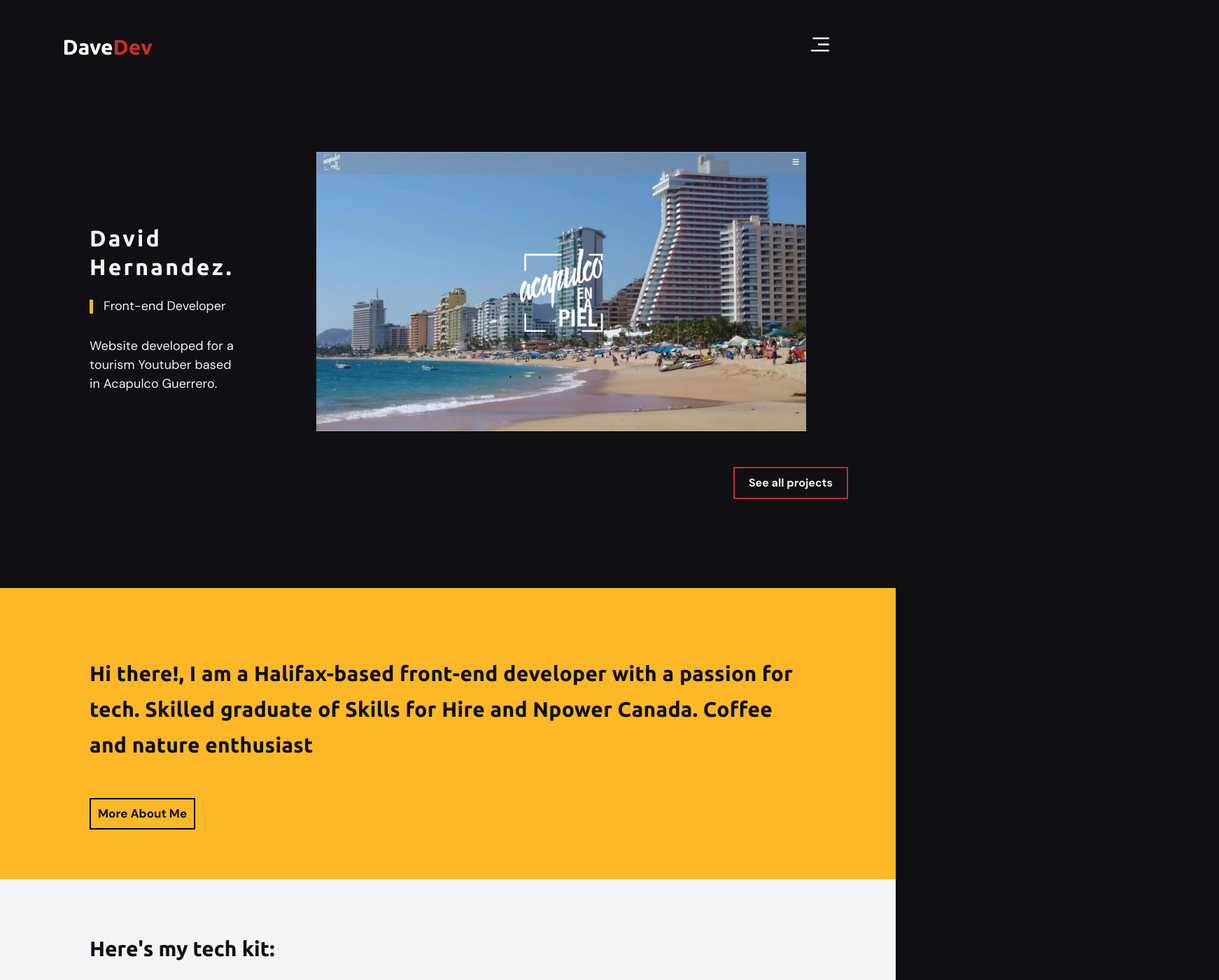
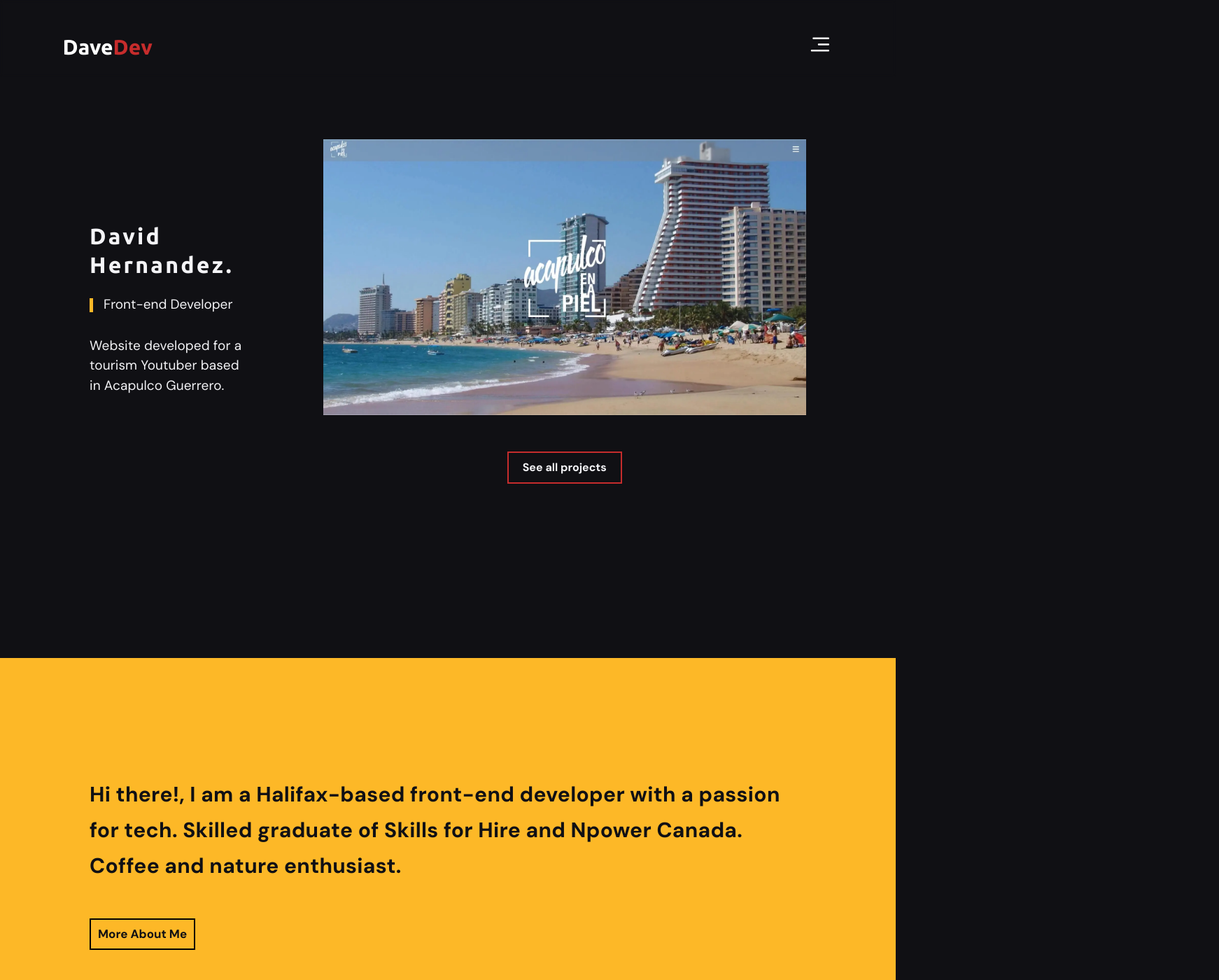
Before and after one commit to davehernandez92/davedev-portfolio-NextJs, a Next.js app: page / in a window 1280 px wide. Shown: the top 1400 px of the page at 70% size, 1742 px wide, since content can reach past the window. Built offline with nearby package versions, Linux system fonts and the light colour scheme.

Commit message:
small fixes hero skills and index

```diff
--- a/package.json
+++ b/package.json
@@ -12,6 +12,7 @@
     "@fortawesome/fontawesome-svg-core": "^6.4.0",
     "@fortawesome/free-solid-svg-icons": "^6.4.0",
     "@fortawesome/react-fontawesome": "^0.2.0",
+    "axios": "^1.5.1",
     "eslint": "8.39.0",
     "eslint-config-next": "13.3.4",
     "framer-motion": "^10.12.5",
--- a/src/pages/api/sendEmail.js
+++ b/src/pages/api/sendEmail.js
@@ -1,8 +1,9 @@
 
 import nodemailer from 'nodemailer';
 
+
 export default async function handler(req, res) {
-  const { recipientEmail, subject, text } = req.body;
+  const { recipientEmail, customer, text } = req.body;
 
   const transporter = nodemailer.createTransport({
     service: 'gmail',
@@ -11,15 +12,21 @@ export default async function handler(req, res) {
   secure: true,
   auth: {
 
-    user: "REPLACE-WITH-YOUR-ALIAS@YOURDOMAIN.COM",
-    pass: "REPLACE-WITH-YOUR-GENERATED-PASSWORD",
+    user: process.env.USER,
+    pass: process.env.PASSWORD,
+  },
+  tls: {
+    rejectUnauthorized: false,
   },
   });
 
-  let mailOptions = {
-    from: 'your-email@gmail.com', // Sender address
-    to: recipientEmail, // List of recipients
-    subject: subject, // Subject line
+  const mailOptions = {
+    from: {
+        name: 'davedev',
+        address: process.env.USER
+    },
+    to: 'davedev.ca@gmail.com',
+    subject: 'new email from Davedev.ca', // Subject line
     text: text, // Plain text body
   };
 
--- a/src/pages/components/hero.js
+++ b/src/pages/components/hero.js
@@ -1,78 +1,70 @@
-import {useState, useEffect} from 'react'
-import Image from 'next/image'
-import Link from 'next/link'
-import { motion } from 'framer-motion'
-import image1 from '../../../public/images/acapulcoEnlaPiel.webp'
-import styles from "../../styles/hero.module.css"
-
+import { useState, useEffect } from "react";
+import Image from "next/image";
+import Link from "next/link";
+import { motion } from "framer-motion";
+import image1 from "../../../public/images/acapulcoEnlaPiel.webp";
+import styles from "../../styles/hero.module.css";
 
 export default function Hero() {
-    const [startAnimation, setStartAnimation] = useState(false)
-
-
+  const [startAnimation, setStartAnimation] = useState(false);
 
   useEffect(() => {
     setStartAnimation(true);
   }, []);
   const variants = {
-        first:{
-            opacity:0,
+    first: {
+      opacity: 0,
       y: 20,
-
     },
-        second:{
-            opacity:0,
+    second: {
+      opacity: 0,
       x: -20,
-            y:0,
-
+      y: 0,
     },
-        third:{
-            opacity:0,
+    third: {
+      opacity: 0,
       y: 30,
-
     },
-        fourth:{
-            opacity:0,
-
-
+    fourth: {
+      opacity: 0,
     },
-        aligned:{
-            opacity:1,
+    aligned: {
+      opacity: 1,
       y: 0,
-            x:0,
+      x: 0,
       transition: {
-                duration: .9,
-                delay:0.4
+        duration: 0.9,
+        delay: 0.4,
       },
     },
-        aligned2:{
-            opacity:1,
+    aligned2: {
+      opacity: 1,
       y: 0,
-            x:0,
+      x: 0,
       transition: {
-                duration: .9,
-                delay:0.45
+        duration: 0.9,
+        delay: 0.45,
       },
     },
-        aligned3:{
-            opacity:1,
+    aligned3: {
+      opacity: 1,
       y: 0,
-            x:0,
+      x: 0,
       transition: {
-                duration: .9,
-                delay:0.5
+        duration: 0.9,
+        delay: 0.5,
       },
     },
-        aligned4:{
-            opacity:1,
+    aligned4: {
+      opacity: 1,
       y: 0,
-            x:0,
+      x: 0,
       transition: {
-                duration: .7,
-                delay:0.2
+        duration: 0.7,
+        delay: 0.2,
       },
     },
-    }
+  };
 
   return (
     <div className={` ${styles.hero}`}>
@@ -111,22 +103,23 @@ export default function Hero() {
         animate={startAnimation ? "aligned4" : "fourth"}
       >
         <aside className={styles.project__wrapper}>
-          <Link href='/projects'>
+          <Link href="/work/acapulcoenlapiel">
             <Image
               className={styles.projectImage}
               src={image1}
               alt="Acapulco en la piel project"
             />
-            <motion.div className={styles.viewProject}
-            whileHover={{opacity:1} }
+            <motion.div
+              className={styles.viewProject}
+              whileHover={{ opacity: 1 }}
             >
               <p>View this project </p>
             </motion.div>
           </Link>
+        </aside>
         <button className={styles.button}>
           <Link href="/projects">See all projects</Link>
         </button>
-        </aside>
       </motion.div>
     </div>
   );
--- a/src/pages/components/skills.js
+++ b/src/pages/components/skills.js
@@ -27,7 +27,7 @@ export default function Skills() {
             variants={listItemVariants}
             initial="initial"
             animate={inView ? 'animate' : 'initial'}
-            transition={{ delay: 0, duration: .5 }}
+            transition={{ delay: 0, duration: .45 }}
           >
             <IoLogoJavascript className="skillsIcon" />
           </motion.li>
@@ -35,7 +35,7 @@ export default function Skills() {
             variants={listItemVariants}
             initial="initial"
             animate={inView ? 'animate' : 'initial'}
-            transition={{ delay: 0.2, duration: .5  }}
+            transition={{ delay: 0.1, duration: .45  }}
           >
             <IoLogoCss3 className="skillsIcon" />
           </motion.li>
@@ -43,7 +43,7 @@ export default function Skills() {
             variants={listItemVariants}
             initial="initial"
             animate={inView ? 'animate' : 'initial'}
-            transition={{ delay: 0.35, duration: .5  }}
+            transition={{ delay: 0.2, duration: .45  }}
           >
             <SiTailwindcss className="skillsIcon" />
           </motion.li>
@@ -51,7 +51,7 @@ export default function Skills() {
             variants={listItemVariants}
             initial="initial"
             animate={inView ? 'animate' : 'initial'}
-            transition={{ delay: 0.5, duration: .5  }}
+            transition={{ delay: 0.25, duration: .45  }}
           >
             <FaReact className="skillsIcon" />
           </motion.li>
@@ -59,7 +59,7 @@ export default function Skills() {
             variants={listItemVariants}
             initial="initial"
             animate={inView ? 'animate' : 'initial'}
-            transition={{ delay: 0.65, duration: .5  }}
+            transition={{ delay: 0.3, duration: .45  }}
           >
             <SiNextdotjs className="skillsIcon" />
           </motion.li>
@@ -67,7 +67,7 @@ export default function Skills() {
             variants={listItemVariants}
             initial="initial"
             animate={inView ? 'animate' : 'initial'}
-            transition={{ delay: 0.8, duration: .5  }}
+            transition={{ delay: 0.35, duration: .45  }}
           >
             <SiRemix className="skillsIcon" />
           </motion.li>
@@ -75,7 +75,7 @@ export default function Skills() {
             variants={listItemVariants}
             initial="initial"
             animate={inView ? 'animate' : 'initial'}
-            transition={{ delay: .95, duration: .5  }}
+            transition={{ delay: .4, duration: .45  }}
           >
             <SiStrapi className="skillsIcon" />
           </motion.li>
@@ -83,7 +83,7 @@ export default function Skills() {
             variants={listItemVariants}
             initial="initial"
             animate={inView ? 'animate' : 'initial'}
-            transition={{ delay: 1.1, duration: .5  }}
+            transition={{ delay: .45, duration: .45  }}
           >
             <SiPrisma className="skillsIcon" />
           </motion.li>
@@ -91,7 +91,7 @@ export default function Skills() {
             variants={listItemVariants}
             initial="initial"
             animate={inView ? 'animate' : 'initial'}
-            transition={{ delay: 1.25, duration: .5  }}
+            transition={{ delay: .5, duration: .45  }}
           >
             <FaNodeJs className="skillsIcon" />
           </motion.li>
@@ -99,7 +99,7 @@ export default function Skills() {
             variants={listItemVariants}
             initial="initial"
             animate={inView ? 'animate' : 'initial'}
-            transition={{ delay: 1.4, duration: .5  }}
+            transition={{ delay: .5, duration: .45  }}
           >
             <SiMongodb className="skillsIcon" />
           </motion.li>
@@ -107,7 +107,7 @@ export default function Skills() {
             variants={listItemVariants}
             initial="initial"
             animate={inView ? 'animate' : 'initial'}
-            transition={{ delay: 1.55, duration: .5  }}
+            transition={{ delay: .5, duration: .45  }}
           >
             <SiGraphql className="skillsIcon" />
           </motion.li>
@@ -115,7 +115,7 @@ export default function Skills() {
             variants={listItemVariants}
             initial="initial"
             animate={inView ? 'animate' : 'initial'}
-            transition={{ delay: 1.7, duration: .5  }}
+            transition={{ delay: .5, duration: .45  }}
           >
             <SiAmazonaws className="skillsIcon" />
           </motion.li>
@@ -123,7 +123,7 @@ export default function Skills() {
             variants={listItemVariants}
             initial="initial"
             animate={inView ? 'animate' : 'initial'}
-            transition={{ delay: 1.85, duration: .5  }}
+            transition={{ delay: .5, duration: .45  }}
           >
             <FaGitAlt className="skillsIcon" />
           </motion.li>
@@ -131,7 +131,7 @@ export default function Skills() {
             variants={listItemVariants}
             initial="initial"
             animate={inView ? 'animate' : 'initial'}
-            transition={{ delay: 2, duration: .5  }}
+            transition={{ delay: .5, duration: .45  }}
           >
             <IoLogoPython className="skillsIcon" />
           </motion.li>
--- a/src/pages/index.js
+++ b/src/pages/index.js
@@ -25,11 +25,11 @@ export default function Home() {
             animate={{ opacity: inView ? 1 : 0, y: inView ? 0 : 15 }} // Animation state: visible if in view, otherwise invisible and y position at -15
             transition={{ delay: 0.5, duration:.9 }} // Delay of 0.5s
           >
-            <h2 className={styles.heading}>
+            <p className={styles.heading}>
               Hi there!, I am a Halifax-based front-end developer with a passion
               for tech. Skilled graduate of Skills for Hire and Npower Canada.
-              Coffee and nature enthusiast{" "}
-            </h2>
+              Coffee and nature enthusiast.{" "}
+            </p>
 
             <button className={styles.button}>
               <Link href="/about">More About Me</Link>
--- a/src/styles/globals.css
+++ b/src/styles/globals.css
@@ -1,5 +1,5 @@
 :root {
-  --primary-orange: #C62C2C;
+  --primary-orange: #c62c2c;
   --white: #f4f4f7;
   --secondary-yellow: #FDB827;
   --black: #101014;
@@ -23,7 +23,7 @@ html {
 
 
 body {
-  font-size: 1.8rem;
+  font-size: 1.9rem;
   font-family: var(--primary-font);
   line-height: 1.5;
   background-color: var(--background);
--- a/src/styles/hero.module.css
+++ b/src/styles/hero.module.css
@@ -36,6 +36,8 @@
 }
 .project{
     margin-top: 5rem;
+    display: flex;
+    flex-direction: column;
 
 }
 .project__wrapper{
@@ -56,7 +58,7 @@
     width: fit-content;
     height: auto;
     transition: all .3s ease;
-    margin: 2.2rem auto 0 auto ;
+    margin: 4.5rem auto 0 auto ;
 
 
   }
@@ -101,22 +103,14 @@
         justify-content: center;
         width: 80%;
         height: 105dvh;
-        margin: 0 auto;
+        margin: 0 auto 10rem auto;
     }
     .hero__container{
         margin: 20rem 0;
         padding: 2% 10% 0 0;
     }
 
-    .project{
-        margin: 0;
-        position: relative;
-    }
-    .button{
-        position: absolute;
-        bottom: -90px;
-        right: -60px;
-    }
+
     .button a{
         font-size: 1.6rem;
     }
--- a/src/styles/index.module.css
+++ b/src/styles/index.module.css
@@ -1,6 +1,6 @@
 .aboutSection{
     background-color: var(--secondary-yellow);
-    height: 550px;
+    height: 450px;
     padding: 0 1.5rem;
     display: flex;
     align-items: center;
@@ -16,6 +16,7 @@
     transition: all .3s ease;
   }
   .button {
+
     border: 2px solid black;
     background-color: transparent;
     text-align: center;
@@ -44,7 +45,7 @@
 
   @media screen and (min-width: 1020px) {
     .aboutSection{
-        height: 52dvh;
+        height: 70dvh;
         padding: 2% 10% 0 10%;
         margin: 0 auto;
     }
--- a/src/styles/skills.module.css
+++ b/src/styles/skills.module.css
@@ -1,6 +1,6 @@
 .skillSection{
     background-color: var(--white);
-    padding: 5rem 1.5rem 0 1.5rem;
+    padding: 8rem 1.5rem 0 1.5rem;
 }
 .skills__heading{
     color: var(--black);
@@ -26,7 +26,7 @@
 @media screen and (min-width: 1020px) {
     .skillSection{
         height: 465px;
-        padding: 6% 10% 0 10%;
+        padding: 10% 10% 0 10%;
     }
 
     .skills__heading{
```
Also changed, not shown: src/pages/components/form.js (+20 -9 lines), 2 other files (tests, documents, lock files or other folders). Lines whose indentation alone changed are shown as unchanged.
